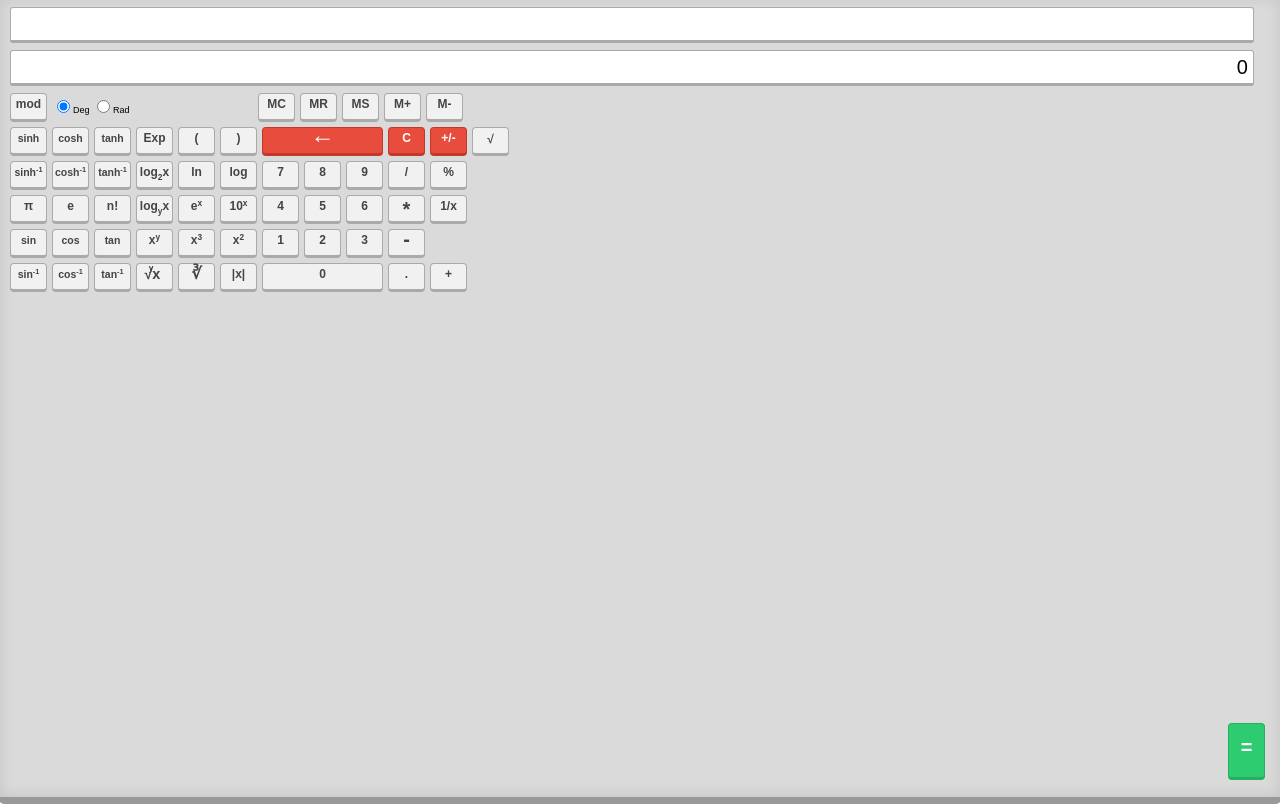
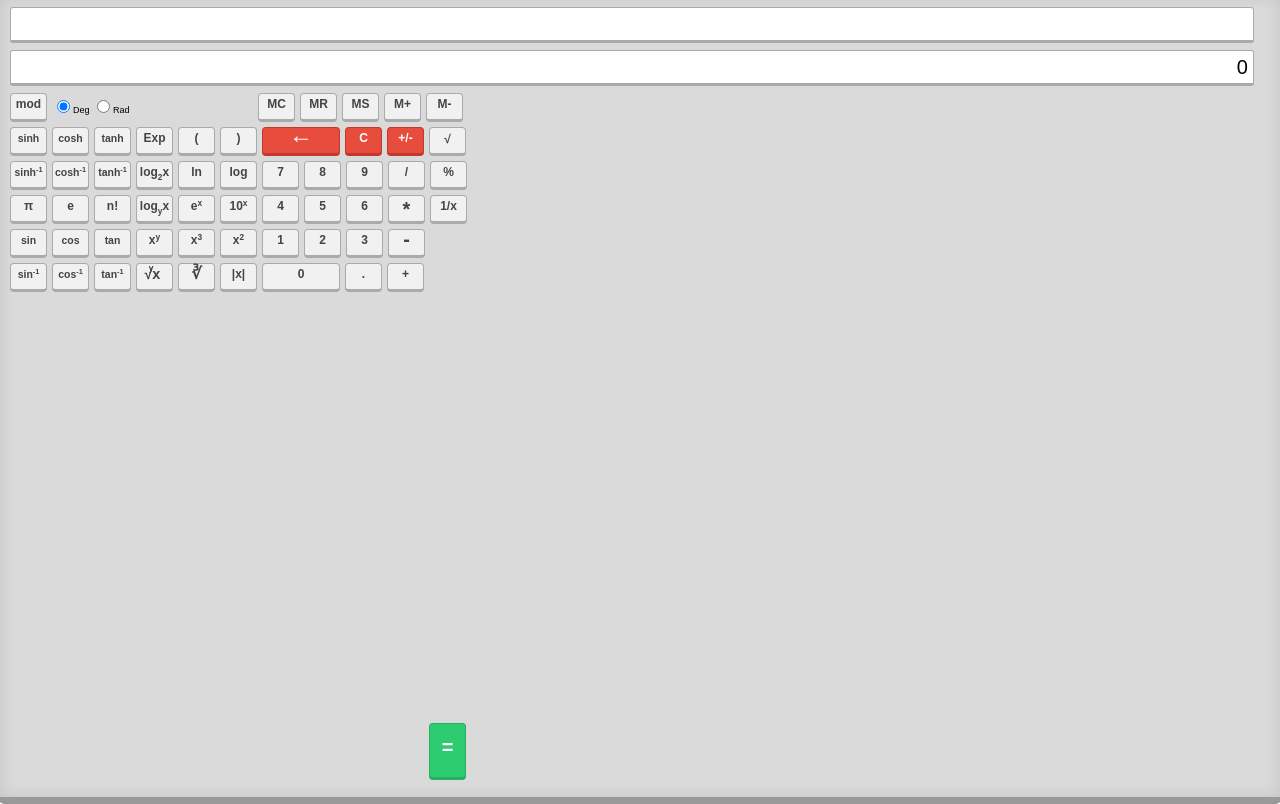
Before and after one commit to akashdip2001/gate-calculator, a plain HTML site: page calculator.html in a window 1280 px wide. Drawn offline with Linux system fonts and the light colour scheme.

Commit message:
Update style.css

```diff
--- a/css/style.css
+++ b/css/style.css
@@ -142,12 +142,12 @@ body, html {
         width: 55px;
     }
 
-    /* #keyPad_btnBack {
+    #keyPad_btnBack {
         width: 119px !important;
     }
     #keyPad_btn0 {
         width: 119px !important;
-    } */
+    }
 }
 
 
@@ -234,7 +234,7 @@ body, html {
 }
 
 #keyPad_btn0 {
-    width: 119px !important;
+    width: 76px !important;
 }
 
 /* ARROWS */
@@ -251,7 +251,7 @@ body, html {
     color: #fff;
     font-size: 20px;
     line-height: 47px;
-    right: 10px;
+    /* right: 10px; */
     *right: -6px;
     width: 35px;
     height: 53px;
@@ -281,7 +281,7 @@ body, html {
     background: none repeat scroll 0 0 #e74c3c;
     color: #fff;
     border-color: #c0392b;
-    width: 119px !important; /*76px*/
+    width: 76px !important; /*25*/
 }
 
 /* SPECIAL FORMATTING FOR SUPER-SCRIPT KEYS */
```
